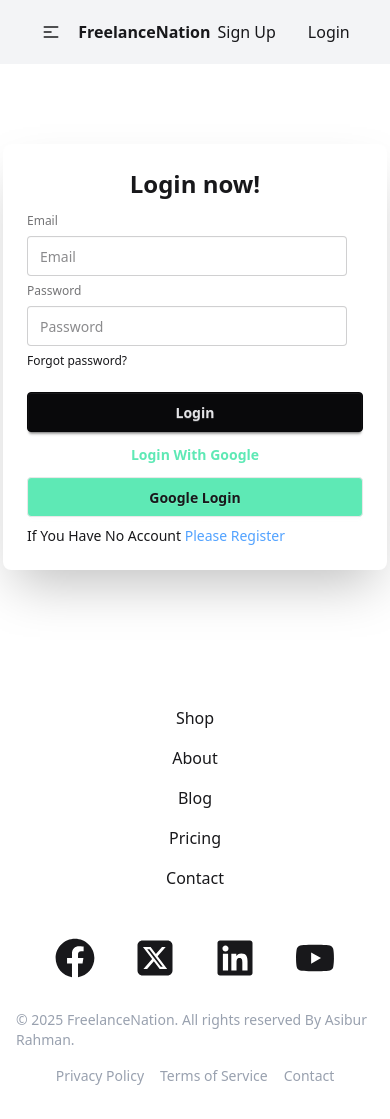
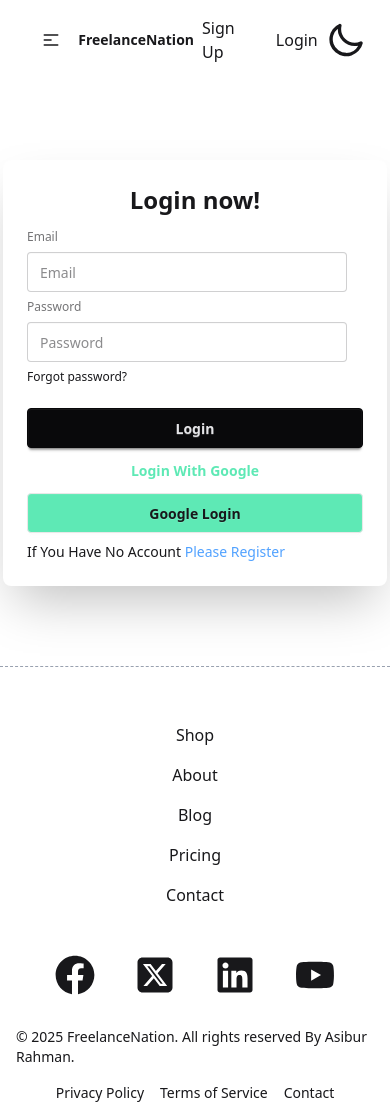
Before and after one commit to asiburrahman/freelance-fonted, a React (Vite) app: page /login in a window 390 px wide. Built offline with nearby package versions, Linux system fonts and the light colour scheme; no server answers.

Commit message:
apply dark and light theme

```diff
--- a/src/App.css
+++ b/src/App.css
@@ -1,2 +1,12 @@
 @import "tailwindcss";
 @plugin "daisyui";
+
+  @import "tailwindcss";
+ @plugin "daisyui";
+ @plugin "daisyui" {
+   themes: light --default, dark --prefersdark;
+ }
+
+ @tailwind base;
+@tailwind components;
+@tailwind utilities;
--- a/src/component/ChangeTheme/Theme.jsx
+++ b/src/component/ChangeTheme/Theme.jsx
@@ -1,33 +1,46 @@
 import React, { useEffect, useState } from 'react';
 
 const Theme = () => {
+  const [theme, setTheme] =useState(localStorage.getItem('theme')? localStorage.getItem('theme'): 'light');
 
-const [isDark, setIsDark] = useState(() => {
-    const stored = localStorage.getItem('theme');
-    return stored === 'dark' || (!stored && window.matchMedia('(prefers-color-scheme: dark)').matches);
-  });
+  useEffect(()=>{
+    localStorage.setItem('theme', theme);
+    const localTheme = localStorage.getItem('theme');
+    document.querySelector('html').setAttribute('data-theme', localTheme);
+  },[theme]);
 
-  useEffect(() => {
-    const root = document.documentElement;
-    if (isDark) {
-      root.classList.add('dark');
-      localStorage.setItem('theme', 'dark');
-    } else {
-      root.classList.remove('dark');
-      localStorage.setItem('theme', 'light');
-    }
-  }, [isDark]);
+const handleToggle = (e)=>{
+  if (e.target.checked) {
+    setTheme('dark')
+  }else{
+    setTheme('light')
+  }
+}
 
-    return (
-         <button
-      onClick={() => setIsDark(!isDark)}
+  return (
+   <label className="swap swap-rotate">
+  {/* this hidden checkbox controls the state */}
+  <input type="checkbox" onChange={handleToggle} />
 
-      // bg-gray-200 dark:bg-gray-800 text-black dark:text-white
-      className={`px-2 py-2 rounded ${isDark? `bg-gray-200 text-black` : `bg-gray-800 text-white` }`}
-    >
-      {isDark ? '☀️ Light' : '🌙 Dark'}
-    </button>
-    );
+  {/* sun icon */}
+  <svg
+    className="swap-on h-10 w-10 fill-current"
+    xmlns="http://www.w3.org/2000/svg"
+    viewBox="0 0 24 24">
+    <path
+      d="M5.64,17l-.71.71a1,1,0,0,0,0,1.41,1,1,0,0,0,1.41,0l.71-.71A1,1,0,0,0,5.64,17ZM5,12a1,1,0,0,0-1-1H3a1,1,0,0,0,0,2H4A1,1,0,0,0,5,12Zm7-7a1,1,0,0,0,1-1V3a1,1,0,0,0-2,0V4A1,1,0,0,0,12,5ZM5.64,7.05a1,1,0,0,0,.7.29,1,1,0,0,0,.71-.29,1,1,0,0,0,0-1.41l-.71-.71A1,1,0,0,0,4.93,6.34Zm12,.29a1,1,0,0,0,.7-.29l.71-.71a1,1,0,1,0-1.41-1.41L17,5.64a1,1,0,0,0,0,1.41A1,1,0,0,0,17.66,7.34ZM21,11H20a1,1,0,0,0,0,2h1a1,1,0,0,0,0-2Zm-9,8a1,1,0,0,0-1,1v1a1,1,0,0,0,2,0V20A1,1,0,0,0,12,19ZM18.36,17A1,1,0,0,0,17,18.36l.71.71a1,1,0,0,0,1.41,0,1,1,0,0,0,0-1.41ZM12,6.5A5.5,5.5,0,1,0,17.5,12,5.51,5.51,0,0,0,12,6.5Zm0,9A3.5,3.5,0,1,1,15.5,12,3.5,3.5,0,0,1,12,15.5Z" />
+  </svg>
+
+  {/* moon icon */}
+  <svg
+    className="swap-off h-10 w-10 fill-current"
+    xmlns="http://www.w3.org/2000/svg"
+    viewBox="0 0 24 24">
+    <path
+      d="M21.64,13a1,1,0,0,0-1.05-.14,8.05,8.05,0,0,1-3.37.73A8.15,8.15,0,0,1,9.08,5.49a8.59,8.59,0,0,1,.25-2A1,1,0,0,0,8,2.36,10.14,10.14,0,1,0,22,14.05,1,1,0,0,0,21.64,13Zm-9.5,6.69A8.14,8.14,0,0,1,7.08,5.22v.27A10.15,10.15,0,0,0,17.22,15.63a9.79,9.79,0,0,0,2.1-.22A8.11,8.11,0,0,1,12.14,19.73Z" />
+  </svg>
+</label>
+  );
 };
 
 export default Theme;
--- a/src/component/Footer/Footer.jsx
+++ b/src/component/Footer/Footer.jsx
@@ -8,8 +8,8 @@
 
 const Footer = () => {
     return (
-                <footer className="dark:bg-gray-100 dark:text-gray-900 mt-20">
-            <div className=" flex flex-col   px-4 py-8 lg:flex-row dark:divide-gray-600 w-11/12 mx-auto">
+                <footer className=" border-t border-gray-400 border-dashed  mt-20 shadow-xl">
+            <div className=" flex flex-col   px-4 py-8 lg:flex-row  w-11/12 mx-auto">
                 <ul className="self-center py-6 space-y-4 text-center sm:flex sm:space-y-0 sm:justify-around sm:space-x-4 lg:flex-1 lg:justify-start">
                     <li>Shop</li>
                     <li>About</li>
@@ -58,17 +58,17 @@
             <section className='pb-4'>
 
             <div className="container mx-auto px-4 flex flex-col md:flex-row items-center justify-between">
-        <p className="text-sm text-gray-400">
+        <p className="text-sm ">
           &copy; {new Date().getFullYear()} FreelanceNation. All rights reserved By Asibur Rahman.
         </p>
         <div className="flex space-x-4 mt-4 md:mt-0">
-          <a href="#" className="text-gray-400 hover:text-white text-sm">
+          <a href="#" className=" hover:text-white text-sm">
             Privacy Policy
           </a>
-          <a href="#" className="text-gray-400 hover:text-white text-sm">
+          <a href="#" className=" hover:text-white text-sm">
             Terms of Service
           </a>
-          <a href="#" className="text-gray-400 hover:text-white text-sm">
+          <a href="#" className=" hover:text-white text-sm">
             Contact
           </a>
         </div>
--- a/src/component/Navbar/Navbar.jsx
+++ b/src/component/Navbar/Navbar.jsx
@@ -46,7 +46,7 @@
         <>
         {/* <ToastContainer /> */}
 
-        <div className='bg-gray-100'>
+        <div className=' '>
 
             <div className="navbar   w-11/12 mx-auto">
             <div className="navbar-start ">
@@ -62,7 +62,7 @@
                 </div>
                 <div className='flex items-center justify-center gap-2'>
                   <img className='w-10 h-10 rounded-full hidden md:inline-block ' src="/images.jpeg" alt="" />
-                  <Link to='/' className="text-md font-bold  md:text-2xl lg:text-3xl">FreelanceNation</Link>
+                  <Link to='/' className="text-sm font-bold   md:text-2xl lg:text-3xl">FreelanceNation</Link>
 
                 </div>
 
@@ -72,10 +72,11 @@
                 {link}
                 </ul>
             </div>
+
             <div className="navbar-end">
 
                  {
-                !user && <Link className='hover:bg-gray-200 p-2 px-4 rounded' to="/register">Sign Up </Link>
+                !user && <Link className='hover:bg-gray-200 px-2 p-2 md:px-4  rounded' to="/register">Sign Up </Link>
                }
 
 
@@ -102,7 +103,7 @@
 
 
       </div>
-      <Theme></Theme>
+
     </div>
 
                 // < div className='flex justify-center items-center gap-2'>
@@ -111,13 +112,14 @@
                     /* <img title={user.displayName} className='w-10 h-10 rounded-full' src={user.photoURL} alt="" />
                 <a onClick={handleSignOut} className="btn border-none  ">Sign Out </a>
                 </div>  */
-                 : <Link className='hover:bg-gray-200 p-2 px-4 rounded' to="/login">Login </Link>
+                 : <Link className='hover:bg-gray-200 p-2 px-2 md:px-4 rounded' to="/login">Login </Link>
 
 
                }
 
 
             </div>
+            <Theme></Theme>
             </div>
         </div>
 
--- a/src/component/Pages/MyPostedTask.jsx
+++ b/src/component/Pages/MyPostedTask.jsx
@@ -112,9 +112,9 @@
                                 {task.date}
                             </td>
                             <th className='space-x-2'>
-                                <Link to={`/updateTask/${task._id}`} className="btn  bg-amber-700 hover:bg-amber-50 btn-ghost btn-xs">Update</Link>
-                                <button onClick={()=> handleDelete(task._id)} className="btn  bg-amber-700 hover:bg-amber-50 btn-ghost btn-xs">Delete</button>
-                                <button  className="btn cursor-not-allowed bg-amber-700 hover:bg-amber-50 btn-ghost btn-xs">{task.bidsUser?.length || 0 } Bids</button>
+                                <Link to={`/updateTask/${task._id}`} className="btn  bg-amber-700 hover:bg-gray-500 btn-ghost btn-xs">Update</Link>
+                                <button onClick={()=> handleDelete(task._id)} className="btn  bg-amber-700 hover:bg-gray-500 btn-ghost btn-xs">Delete</button>
+                                <button  className="btn cursor-not-allowed bg-amber-700 hover:bg-gray-500 btn-ghost btn-xs">{task.bidsUser?.length || 0 } Bids</button>
                             </th>
                         </tr>)
                         }
--- a/src/component/Pages/TrustedCompanies.jsx
+++ b/src/component/Pages/TrustedCompanies.jsx
@@ -15,14 +15,14 @@
   ];
 
   return (
-    <section className="py-16 bg-white">
+    <section className="py-16 ">
       <div className="container mx-auto px-4">
         <h2 className="text-2xl opacity-60 md:text-3xl font-bold text-center text-pink-400 mb-12">
           Associate <CountUp duration={10} end={36000}/> + Peak Performance Teams
         </h2>
-        <div className="grid grid-cols-2 md:grid-cols-4 lg:grid-cols-6 gap-8 items-center justify-items-center">
+        <div className="grid grid-cols-2 b md:grid-cols-4 lg:grid-cols-6 gap-8 items-center justify-items-center">
           {logos.map((logo) => (
-            <div key={logo.name} className="bg-base-100  p-4 rounded-xl shadow-sm hover:shadow-lg transition duration-300 ease-in-out">
+            <div key={logo.name} className="bg-gray-100 p-4 rounded-xl shadow-sm hover:shadow-lg transition duration-300 ease-in-out">
               <img
                 src={logo.src}
                 alt={logo.name}
--- a/src/index.css
+++ b/src/index.css
@@ -1,9 +1,18 @@
+
+
 @import "tailwindcss";
 @plugin "daisyui";
 
-/* @tailwind base;
+@tailwind base;
 @tailwind components;
-@tailwind utilities; */
+@tailwind utilities;
+
+
+@import "tailwindcss";
+@plugin "daisyui" {
+  themes: all;
+}
+
 
 .active{
     text-decoration: underline;
--- /dev/null
+++ b/tailwind.config.js
@@ -0,0 +1,8 @@
+ /** @type {import('tailwindcss').Config} */
+export default {
+   content: ["./src/**/*.{html,js}"],
+   theme: {
+     extend: {},
+   },
+    plugins: [require("daisyui")],
+ }
```
Also changed, not shown: src/component/Home/Home.jsx (+15 -15 lines), src/component/Pages/Task.jsx (+8 -8 lines).
